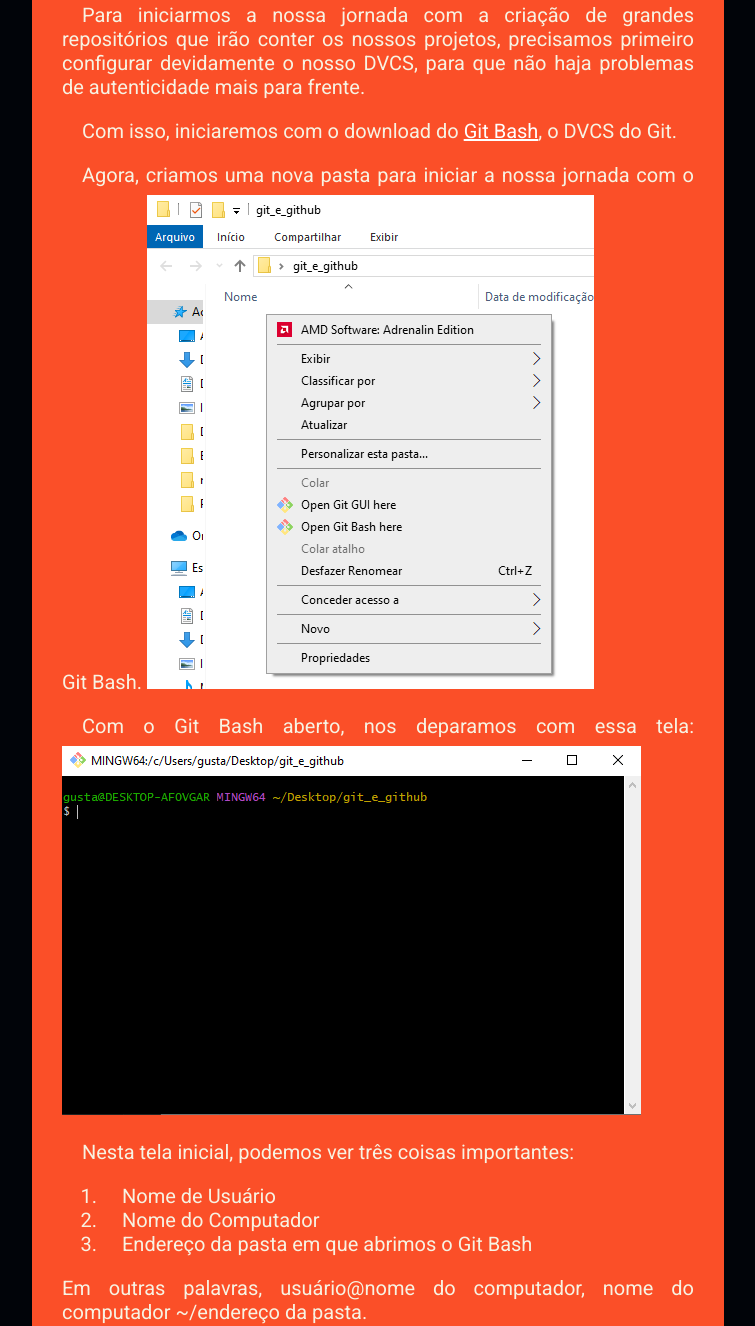
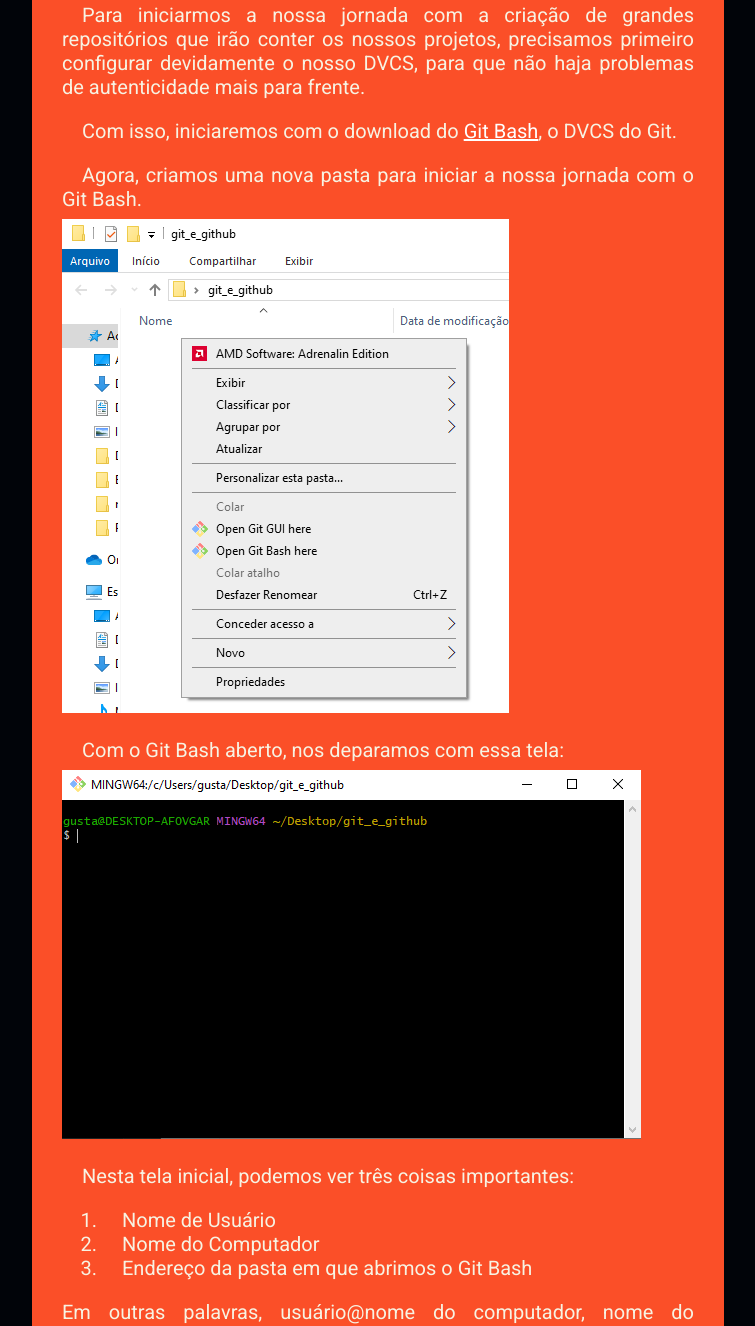
Before and after one commit to Navarrasa/DIO-Git-e_GitHub-Estudo, a plain HTML site: page paginas/pag4.html in a window 1280 px wide. Shown: the part 314-1640 px from the top of the page, without its empty margins (262-1017 px from the left). Drawn offline with Linux system fonts and the light colour scheme; a web font is replaced by a local one.

Commit message:
Modificando textos para melhor visualização

```diff
--- a/paginas/pag4.html
+++ b/paginas/pag4.html
@@ -26,8 +26,8 @@
         <h1>Configurando o Git</h1>
         <p>Para iniciarmos a nossa jornada com a criação de grandes repositórios que irão conter os nossos projetos, precisamos primeiro configurar devidamente o nosso DVCS, para que não haja problemas de autenticidade mais para frente.</p>
         <p>Com isso, iniciaremos com o download do <a href="https://git-scm.com/downloads" rel="external" target="_blank" class="link">Git Bash</a>, o DVCS do Git.</p>
-        <p>Agora, criamos uma nova pasta para iniciar a nossa jornada com o Git Bash. <img src="../media/abrir_git_bash.png" alt="abrir git bash" style="margin-top: 8px;"></p>
-        <p>Com o Git Bash aberto, nos deparamos com essa tela:<img src="../media/git_bash.png" alt="git bash" style="margin-top: 8px;"></p>
+        <p>Agora, criamos uma nova pasta para iniciar a nossa jornada com o Git Bash. <br><img src="../media/abrir_git_bash.png" alt="abrir git bash" style="margin-top: 8px;"></p>
+        <p>Com o Git Bash aberto, nos deparamos com essa tela: <br><img src="../media/git_bash.png" alt="git bash" style="margin-top: 8px;"></p>
         <p>Nesta tela inicial, podemos ver três coisas importantes:
             <ol><li>Nome de Usuário</li>
                 <li>Nome do Computador</li>
@@ -43,7 +43,7 @@
                 <li>--local: Referencia todo o tipo de alteração feita em um repositório específico</li>
             </ol>
         </p>
-        <p>Agora, podemos configurar o nosso nome e e-mail do git, com os comandos <span class="codigo">git config --global user.name</span> e <span class="codigo">git config --global user-email</span>, que ficará assim: <img src="../media/conf_bash.png" alt="Git Bash configuração" style="margin-top: 8px;"></p>
+        <p>Agora, podemos configurar o nosso nome e e-mail do git, com os comandos <span class="codigo">git config --global user.name</span> e <span class="codigo">git config --global user-email</span>, que ficará assim: <br><img src="../media/conf_bash.png" alt="Git Bash configuração" style="margin-top: 8px;"></p>
         <p>Para verificar a lista de configurações realizadas, utilizamos o comando <span class="codigo">git config --global --list</span>, sendo --global porquê é referente as configurações realizadas ao usuário.</p>
         <p>Para mais informações sobre configurações Git, <a href="https://git-scm.com/book/en/v2/Getting-Started-First-Time-Git-Setup" rel="external" target="_blank" class="link">clique aqui</a></p>
     </main>
```
